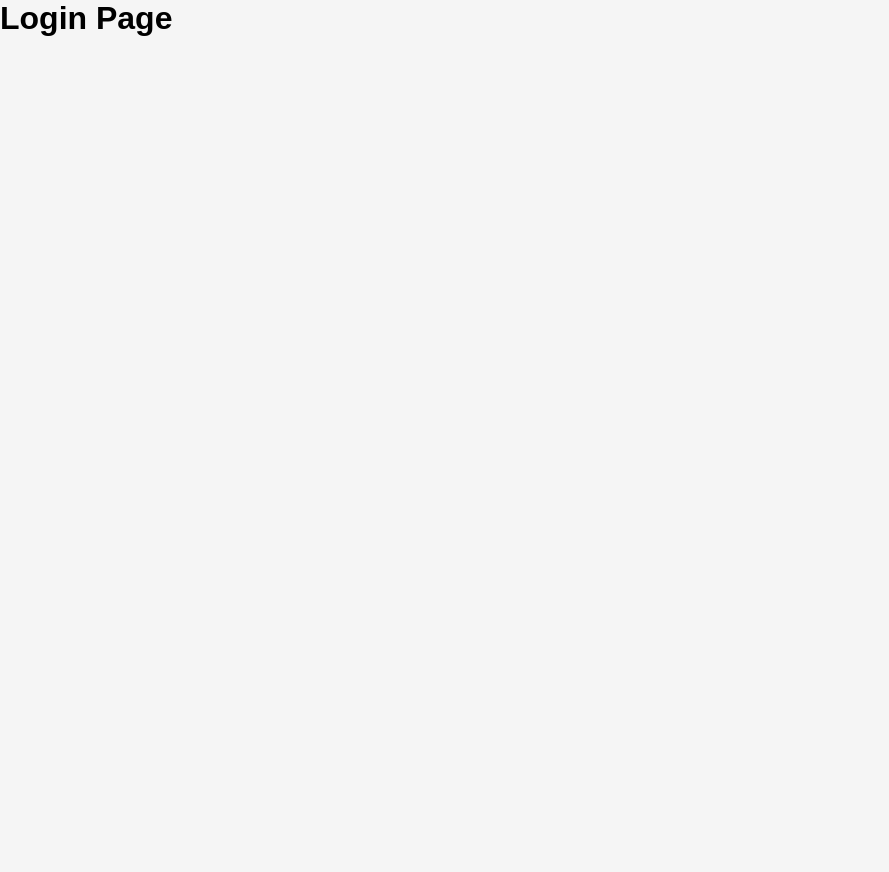
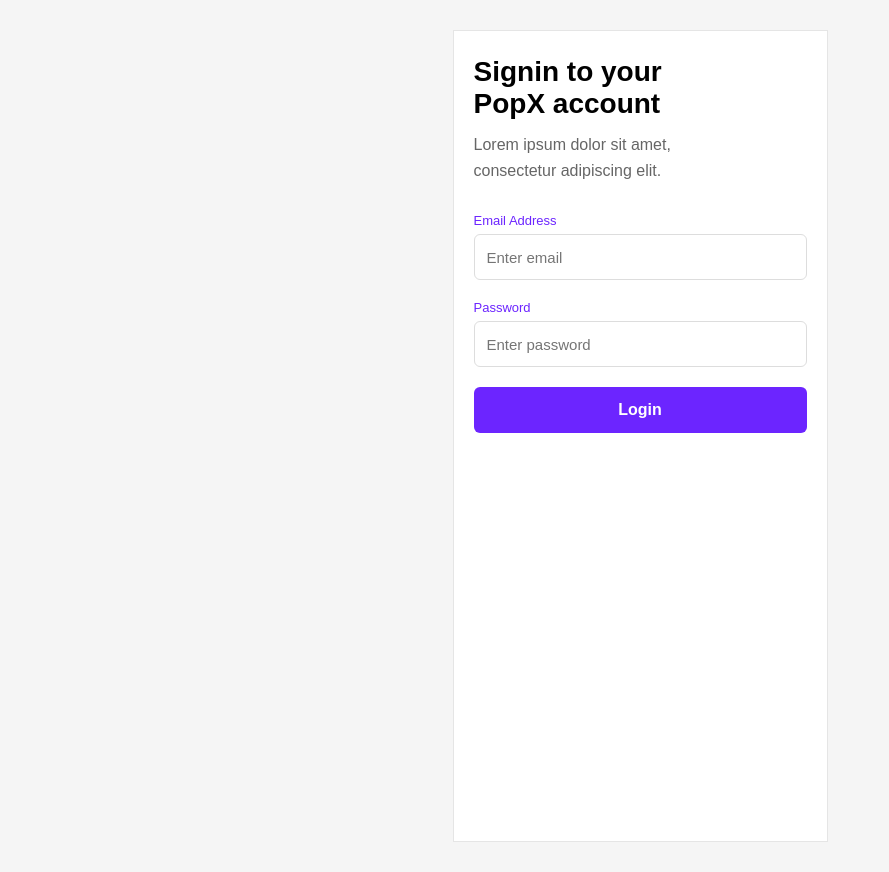
Before and after one commit to SurajKumarDalai/popx-assessment, a React (Vite) app: page /login in a window 1280 px wide. Shown: the whole page, without its empty margins (0-889 px from the left). Before the commit the page ends 800 px from the top, so only its background shows below. Built offline with nearby package versions, Linux system fonts and the light colour scheme.

Commit message:
Implement login page and complete PopX assessment

```diff
--- /dev/null
+++ b/src/pages/Login.css
@@ -0,0 +1,58 @@
+.login-container {
+    width: 375px;
+    min-height: 812px;
+    margin: 30px auto;
+    background: #fff;
+    border: 1px solid #e5e5e5;
+    padding: 25px 20px;
+    box-sizing: border-box;
+  }
+
+  .login-title {
+    font-size: 28px;
+    font-weight: 700;
+    margin-bottom: 12px;
+  }
+
+  .login-subtitle {
+    color: #666;
+    line-height: 1.6;
+    margin-bottom: 30px;
+  }
+
+  .form-group {
+    margin-bottom: 20px;
+  }
+
+  .form-group label {
+    display: block;
+    color: #6c25ff;
+    margin-bottom: 6px;
+    font-size: 13px;
+  }
+
+  .form-group input {
+    width: 100%;
+    height: 46px;
+    border: 1px solid #ddd;
+    border-radius: 6px;
+    padding: 0 12px;
+    box-sizing: border-box;
+  }
+
+  .login-btn {
+    width: 100%;
+    height: 46px;
+    background: #6c25ff;
+    color: white;
+    border: none;
+    border-radius: 6px;
+    cursor: pointer;
+    font-size: 16px;
+    font-weight: 600;
+  }
+
+  .error {
+    color: red;
+    margin-top: 15px;
+  }
--- a/src/pages/Login.jsx
+++ b/src/pages/Login.jsx
@@ -1,5 +1,70 @@
+import "./Login.css";
+import { useState } from "react";
+import { useNavigate } from "react-router-dom";
+
 function Login() {
-    return <h1>Login Page</h1>;
-  }
+  const navigate = useNavigate();
 
-  export default Login;
+  const [email, setEmail] = useState("");
+  const [password, setPassword] = useState("");
+  const [error, setError] = useState("");
+
+  const handleLogin = () => {
+    const user = JSON.parse(localStorage.getItem("userData"));
+
+    if (
+      user &&
+      user.email === email &&
+      user.password === password
+    ) {
+      navigate("/profile");
+    } else {
+      setError("Invalid email or password");
+    }
+  };
+
+  return (
+    <div className="login-container">
+      <h1 className="login-title">
+        Signin to your <br />
+        PopX account
+      </h1>
+
+      <p className="login-subtitle">
+        Lorem ipsum dolor sit amet,
+        <br />
+        consectetur adipiscing elit.
+      </p>
+
+      <div className="form-group">
+        <label>Email Address</label>
+
+        <input
+          type="email"
+          placeholder="Enter email"
+          value={email}
+          onChange={(e) => setEmail(e.target.value)}
+        />
+      </div>
+
+      <div className="form-group">
+        <label>Password</label>
+
+        <input
+          type="password"
+          placeholder="Enter password"
+          value={password}
+          onChange={(e) => setPassword(e.target.value)}
+        />
+      </div>
+
+      <button className="login-btn" onClick={handleLogin}>
+        Login
+      </button>
+
+      {error && <p className="error">{error}</p>}
+    </div>
+  );
+}
+
+export default Login;
```
